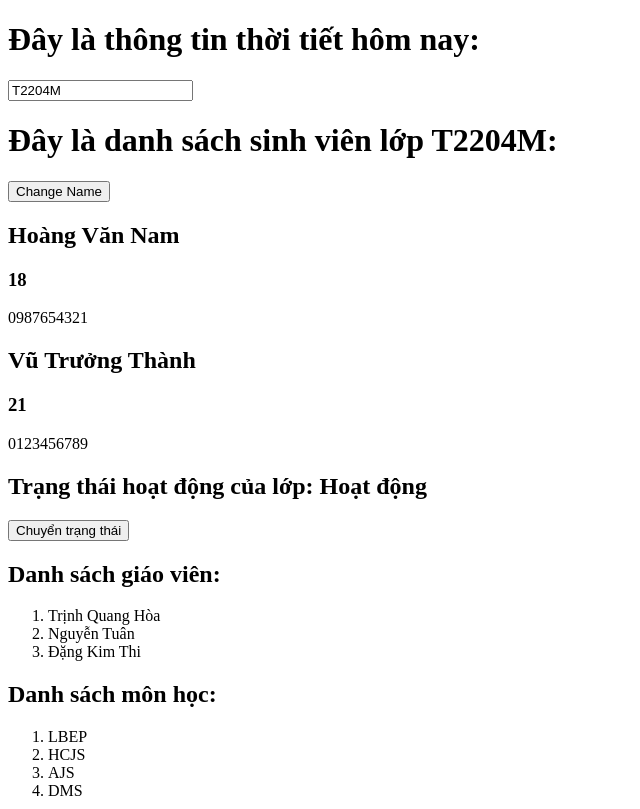
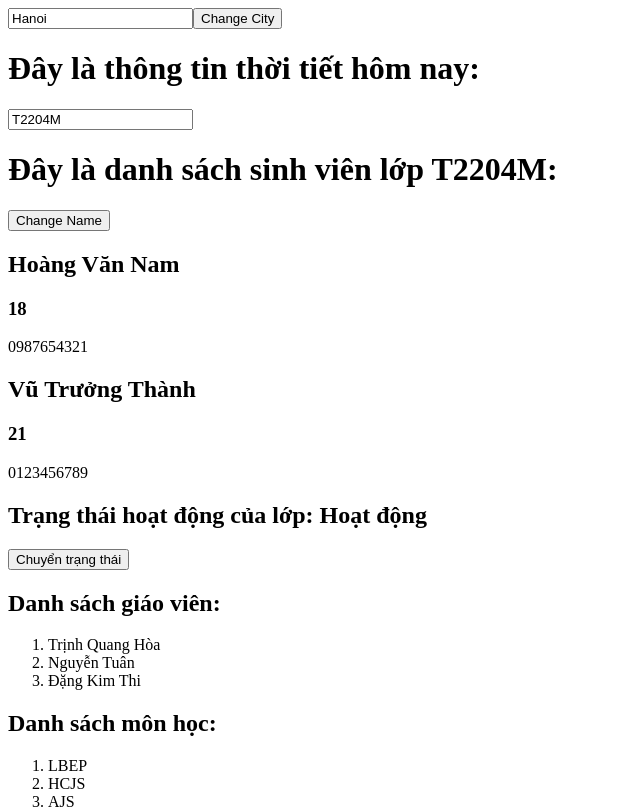
Before and after one commit to hoatq-fptaptech/T2204M_Angular, an Angular app: page / in a window 1280 px wide. Shown: the top 809 px of the page, without its empty margins (0-640 px from the left). Built offline with nearby package versions, Linux system fonts and the light colour scheme; no server answers.

Commit message:
call api with params - change city

```diff
--- a/src/app/currentweather/currentweather.component.html
+++ b/src/app/currentweather/currentweather.component.html
@@ -1,3 +1,5 @@
+<input type="text" [(ngModel)]="cityCode" placeholder="cityCode"/>
+<button type="button" (click)="changeCity()">Change City</button>
 <h1>Đây là thông tin thời tiết hôm nay:</h1>
 <div *ngIf="data">
   <h1>{{data.name+ ','+data.sys.country}}</h1>
--- a/src/app/currentweather/currentweather.component.ts
+++ b/src/app/currentweather/currentweather.component.ts
@@ -8,15 +8,19 @@ import {HttpClient,HttpParams} from "@angular/common/http";
 })
 export class CurrentweatherComponent {
     data: ICurrentweather | undefined;
-
+    cityCode = 'Hanoi';
     // tim cach lay du lieu tu api roi cho vao bien data
   constructor(private http: HttpClient) { //hàm này tự động chạy sau khi tạo component
   }
 
   ngOnInit(){ // hàm này tự động chạy sau khi print html xong
+      this.changeCity();
+  }
+
+  changeCity(){
     const url = 'https://api.openweathermap.org/data/2.5/weather';
     let params = new HttpParams();
-      params =  params.append('q','Hanoi');
+    params =  params.append('q',this.cityCode);
     params =  params.append('appid','09a71427c59d38d6a34f89b47d75975c');
     params =  params.append('units','metric');
     this.http.get<ICurrentweather>(url,{params: params})
```
Lines whose indentation alone changed are shown as unchanged.
